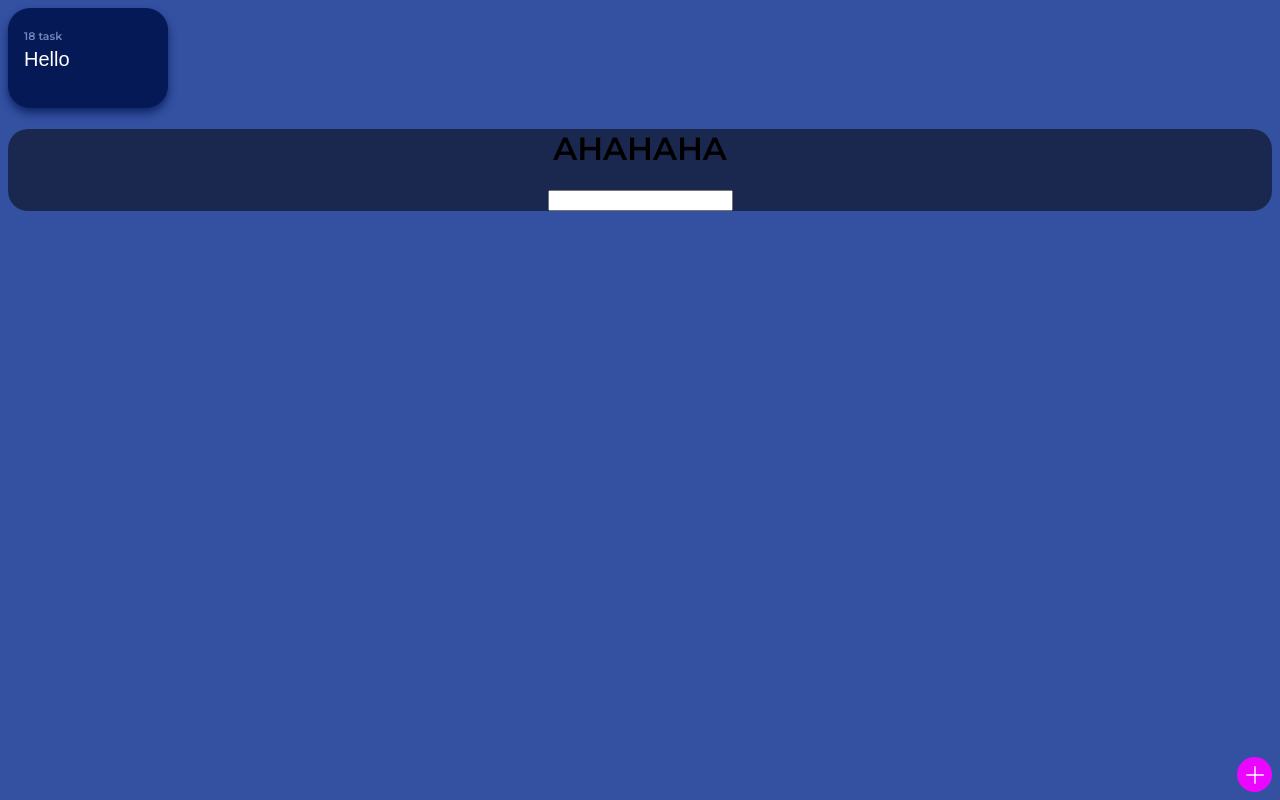
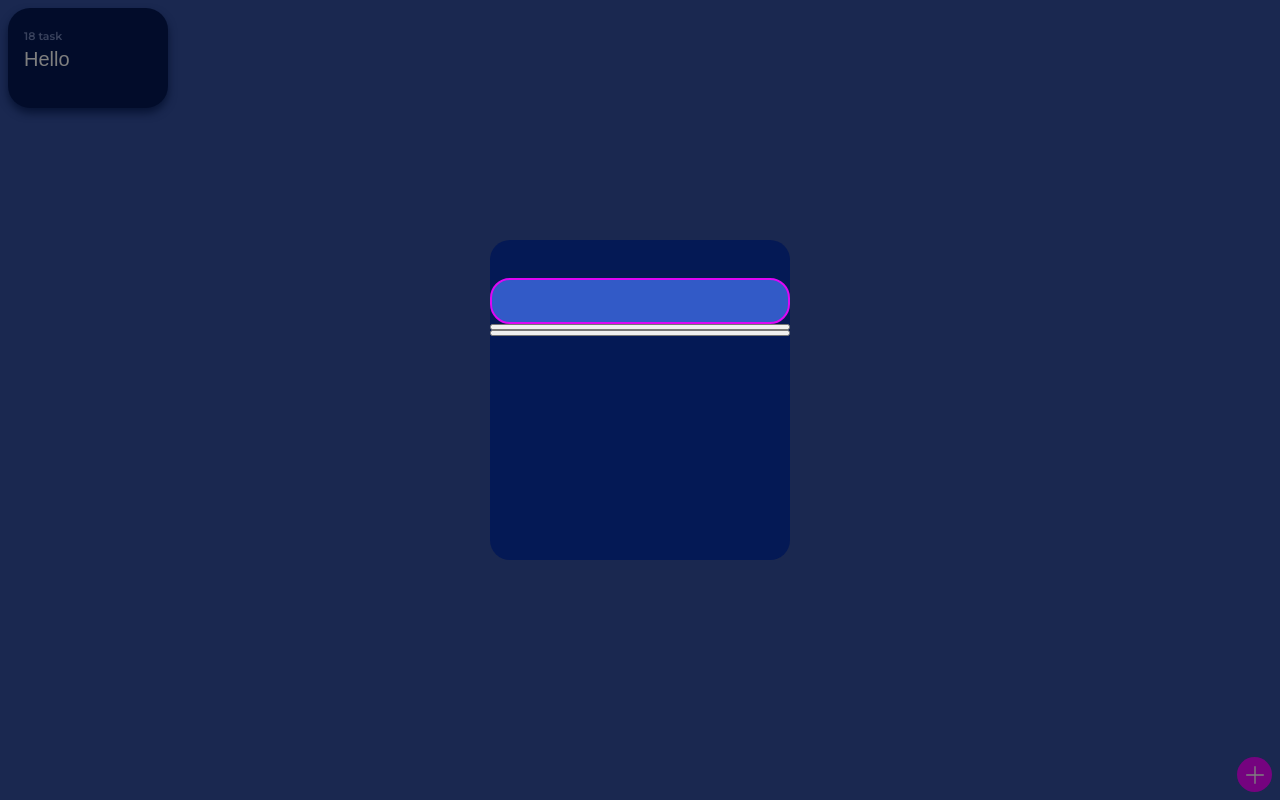
Before and after one commit to Bgomez718/To-Do-Mobile, a React (Create React App) app: page / in a window 1280 px wide. Built offline with nearby package versions, Linux system fonts and the light colour scheme.

Commit message:
Update 3 files
improved the add task page design

```diff
--- a/src/App.js
+++ b/src/App.js
@@ -11,11 +11,7 @@ const hello = () => {
 export default function App() {
   return (
     <div className="App">
-      <div>
-        <Categories />
-
-
-      </div>
+      <Categories />
     </div>
   );
 }
--- a/src/components/AddTaskPage.jsx
+++ b/src/components/AddTaskPage.jsx
@@ -1,5 +1,6 @@
 import react from "react";
 import { useState } from "react";
+import Button from "../Button";
 
 export default function AddTaskPage() {
   const [inputValue, setInputValue] = useState("");
@@ -8,9 +9,12 @@ export default function AddTaskPage() {
   }
   return (
     <div className="addTask-container">
-      <h1>AHAHAHA</h1>
       <form>
+        <br />
+        <br />
         <input type="text" value={inputValue} onChange={handleInputChange} />
+        <button />
+        <button />
       </form>
     </div>
   );
--- a/src/styles.css
+++ b/src/styles.css
@@ -71,12 +71,39 @@ label {
 }
 
 .addTask-container {
+  display: flex;
+  justify-content: center;
+  align-items: center;
+  background-color: rgba(0, 0, 0, 0.5);
+  position: fixed;
+  top: 0;
+  left: 0;
+  width: 100vw;
+  height: 100vh;
+  z-index: 100;
+}
+
+.addTask-container > form {
+  display: flex;
+  flex-direction: column;
   background-color: #041955;
-  background-color: rgba(0, 0, 0, 0.5);
-
+  width: 80%;
+  max-width: 300px;
+  height: 40vh;
   border-radius: 20px;
 }
 
-.addTask-container > form {
-  background-color: redred;
+.addTask-container > form > input {
+  height: 30px;
+  min-width: 210px;
+  padding: 6px;
+  border: solid 2px #dd07f5;
 }
+
+input[type="text"] {
+  border-style: none;
+  border-radius: 20px;
+  color: white; /* Change the text color to red */
+  background-color: #325ac7; /* Change the background color to yellow */
+  display: inline-block;
+}
```
